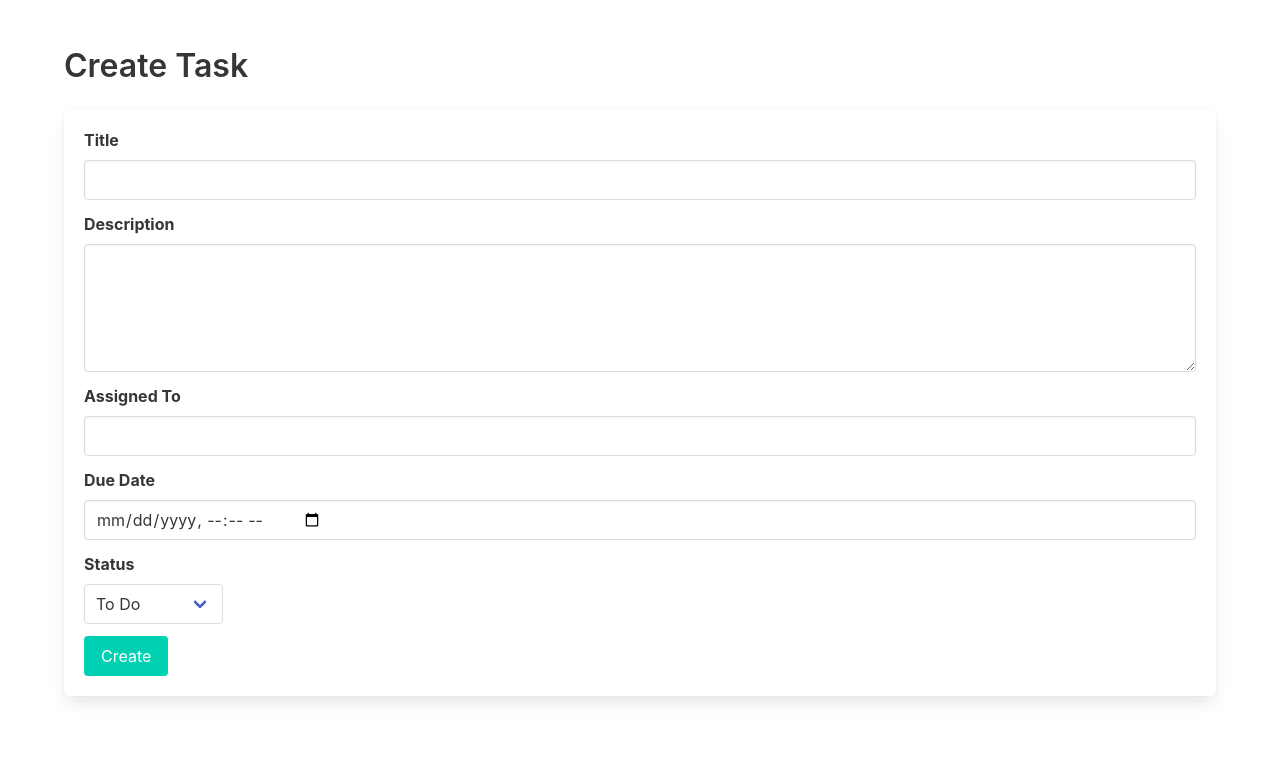
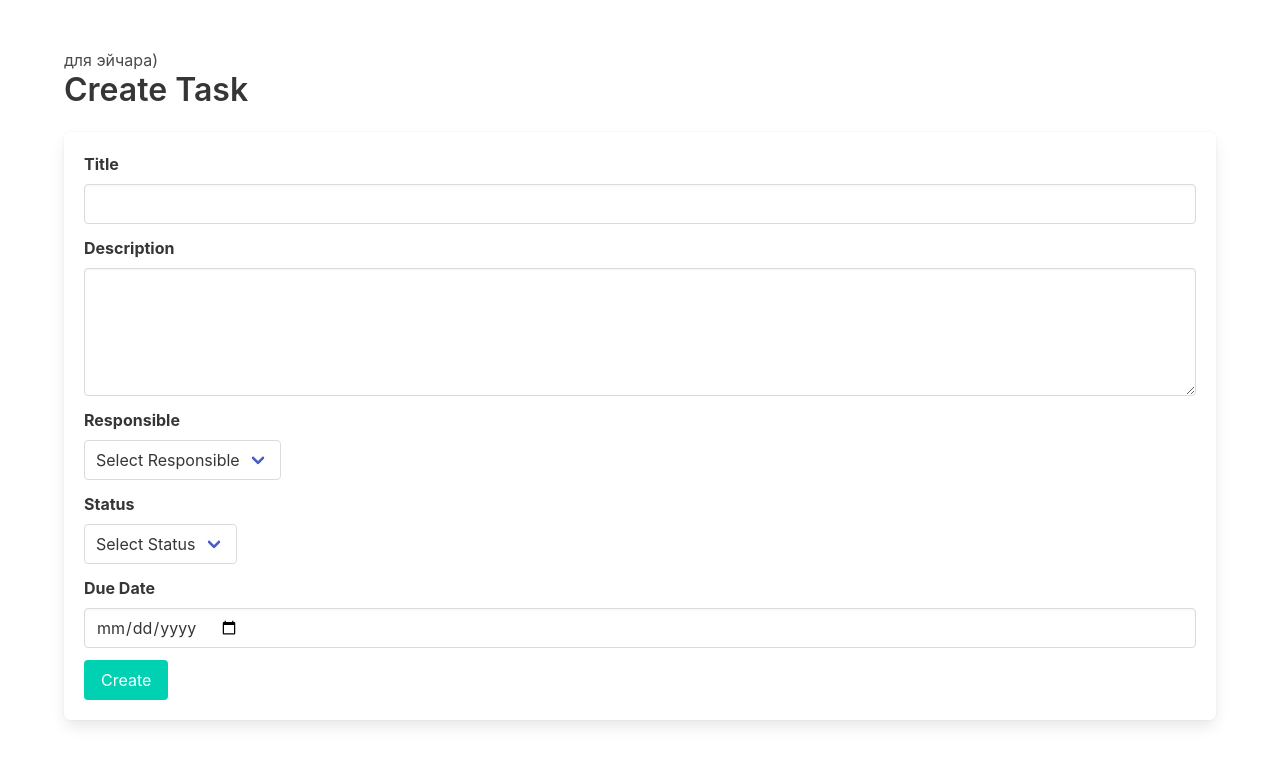
Before and after one commit to turamant/Order-execution-control, a FastAPI app: page /tasks/create in a window 1280 px wide. Shown: the top 765 px of the page. Run offline with FastAPI, Linux system fonts and the light colour scheme.

Commit message:
task:create,update,delete

```diff
--- a/main.py
+++ b/main.py
@@ -4,8 +4,8 @@
 from database import Base, engine
 from routers.task_web_router import task_web_router
 from routers.task_api_router import task_api_router
-
-
+from routers.status_web_router import status_web_router
+from routers.responsible_web_router import responsible_web_router
 # Создаем все таблицы
 Base.metadata.create_all(bind=engine)
 
@@ -16,7 +16,8 @@
 # Регистрируем роутер для задач
 app.include_router(task_api_router)
 app.include_router(task_web_router)
-
+app.include_router(status_web_router)
+app.include_router(responsible_web_router)
 @app.get("/", response_class=HTMLResponse)
 async def home(request: Request):
     return templates.TemplateResponse("home.html", {"request": request})
--- a/models/responsible.py
+++ b/models/responsible.py
@@ -4,5 +4,3 @@
 class Responsible(BaseModel):
     id: int
     name: str
-    email: str
-    phone: str
--- a/models/status.py
+++ b/models/status.py
@@ -4,4 +4,3 @@
 class Status(BaseModel):
     id: int
     name: str
-    description: str
--- a/routers/task_web_router.py
+++ b/routers/task_web_router.py
@@ -4,11 +4,14 @@
 from fastapi.templating import Jinja2Templates
 from sqlalchemy.orm import Session
 from datetime import datetime
+
+from models.responsible import Responsible
+from models.status import Status
+from models.task import Task
+from schemas.responsible import ResponsibleDB
+from schemas.status import StatusDB
 from schemas.task import TaskDB
 from database import SessionLocal
-from models.task import Task
-from typing import Annotated, List
-
 
 
 
@@ -31,34 +34,44 @@
 
 @task_web_router.get("/", response_class=HTMLResponse)
 async def tasks(request: Request, db: Session = Depends(get_db)):
-    tasks = db.query(TaskDB).all()
-    return templates.TemplateResponse("task_list.html", {"request": request, "tasks": tasks})
+    db_tasks = db.query(TaskDB).all()
+    return templates.TemplateResponse("task_list.html",
+                                      {"request": request,
+                                       "tasks": db_tasks
+                                       })
+
 
 @task_web_router.get("/create", response_class=HTMLResponse)
-async def create_task(request: Request):
-    return templates.TemplateResponse("task_create.html", {"request": request})
+async def create_task(request: Request, db: Session = Depends(get_db)):
+    responsibles = db.query(ResponsibleDB).all()
+    statuses = db.query(StatusDB).all()
+    return templates.TemplateResponse("task_create.html",
+                                       {"request": request,
+                                        "responsibles": responsibles,
+                                        "statuses": statuses})
 
 @task_web_router.post("/create", response_class=HTMLResponse)
 async def store_task(request: Request, db: Session = Depends(get_db)):
     form = await request.form()
     title = form.get("title")
     description = form.get("description")
-    assigned_to = form.get("assigned_to")
+    responsible_id = int(form.get("responsible_id"))
+    status_id = int(form.get("status_id"))
     due_date_str = form.get("due_date")
     due_date = datetime.fromisoformat(due_date_str)
-    status = form.get("status")
 
     new_task = TaskDB(
         title=title,
         description=description,
-        assigned_to=assigned_to,
-        due_date=due_date,
-        status=status
+        responsible_id=responsible_id,
+        status_id=status_id,
+        due_date=due_date
     )
     db.add(new_task)
     db.commit()
 
     return templates.TemplateResponse("task_detail.html", {"request": request, "task": new_task})
+
 @task_web_router.get("/{task_id}", response_class=HTMLResponse)
 async def read_task(request: Request, task_id: int, db: Session = Depends(get_db)):
     db_task = db.query(TaskDB).filter(TaskDB.id == task_id).first()
@@ -71,9 +84,14 @@
 @task_web_router.get("/{task_id}/edit", response_class=HTMLResponse)
 async def edit_task(request: Request, task_id: int, db: Session = Depends(get_db)):
     db_task = db.query(TaskDB).filter(TaskDB.id == task_id).first()
+    responsibles = db.query(ResponsibleDB).all()
+    statuses = db.query(StatusDB).all()
     if db_task is None:
         raise HTTPException(status_code=404, detail="Task not found")
-    return templates.TemplateResponse("task_edit.html", {"request": request, "task": db_task})
+    return templates.TemplateResponse("task_edit.html", {"request": request,
+                                                         "task": db_task,
+                                                         "responsibles": responsibles,
+                                                         "statuses": statuses})
 
 @task_web_router.post("/{task_id}/edit", response_class=HTMLResponse)
 async def update_task(request: Request, task_id: int, db: Session = Depends(get_db)):
@@ -84,14 +102,18 @@
     form = await request.form()
     db_task.title = form.get("title")
     db_task.description = form.get("description")
-    db_task.assigned_to = form.get("assigned_to")
+    db_task.responsible_id = form.get("responsible_id")
+    db_task.status_id = form.get("status_id")
     due_date_str = form.get("due_date")
     db_task.due_date = datetime.fromisoformat(due_date_str)
-    db_task.status = form.get("status")
+
     db_task.updated_at = datetime.now()
 
     db.commit()
-    return templates.TemplateResponse("task_detail.html", {"request": request, "task": db_task})
+    return templates.TemplateResponse("task_detail.html",
+                                      {"request": request,
+                                       "task": db_task,
+                                       })
 
 
 @task_web_router.get("/{task_id}/delete", response_class=HTMLResponse)
@@ -105,7 +127,31 @@
     return templates.TemplateResponse("task_list.html", {"request": request, "tasks": db.query(TaskDB).all()})
 
 
+@task_web_router.get("/statuses/create", response_class=HTMLResponse)
+async def create_status_get(request: Request):
+    return templates.TemplateResponse("status_create.html", {"request": request})
 
+@task_web_router.post("/statuses/create", response_class=HTMLResponse)
+async def create_status_post(request: Request, db: Session = Depends(get_db)):
+    form = await request.form()
+    name = form.get("name")
+    new_status = StatusDB(name=name)
+    db.add(new_status)
+    db.commit()
+    return RedirectResponse(url="/tasks", status_code=302)
+
+@task_web_router.get("/responsibles/create", response_class=HTMLResponse)
+async def create_responsible_get(request: Request):
+    return templates.TemplateResponse("responsible_create.html", {"request": request})
+
+@task_web_router.post("/responsibles/create", response_class=HTMLResponse)
+async def create_responsible_post(request: Request, db: Session = Depends(get_db)):
+    form = await request.form()
+    name = form.get("name")
+    new_responsible = ResponsibleDB(name=name)
+    db.add(new_responsible)
+    db.commit()
+    return RedirectResponse(url="/tasks", status_code=302)
 
 
 
--- a/templates/base.html
+++ b/templates/base.html
@@ -7,6 +7,7 @@
 <body>
     <section class="section">
         <div class="container">
+            <p>для эйчара)</p>
             {% block content %}{% endblock %}
         </div>
     </section>
--- a/templates/home.html
+++ b/templates/home.html
@@ -3,4 +3,6 @@
 {% block content %}
 <h1 class="title">Task List</h1>
 <a href="/tasks/" class="button is-warning">Tasks</a>
+<a href="/statuses/" class="button is-warning">Statuses</a>
+<a href="/responsibles/" class="button is-warning">Responsibles</a>
 {% endblock %}
--- a/templates/task_create.html
+++ b/templates/task_create.html
@@ -2,12 +2,12 @@
 
 {% block content %}
 <h1 class="title">Create Task</h1>
-
-<form method="post" class="box">
+<div class="box">
+    <form method="post" action="/tasks/create">
         <div class="field">
             <label class="label" for="title">Title</label>
             <div class="control">
-            <input type="text" class="input" id="title" name="title" required>
+                <input class="input" type="text" id="title" name="title" required>
             </div>
         </div>
         <div class="field">
@@ -17,33 +17,42 @@
             </div>
         </div>
         <div class="field">
-        <label class="label" for="assigned_to">Assigned To</label>
+            <label class="label" for="responsible_id">Responsible</label>
             <div class="control">
-            <input type="text" class="input" id="assigned_to" name="assigned_to" required>
+                <div class="select">
+                    <select id="responsible_id" name="responsible_id" required>
+                        <option value="">Select Responsible</option>
+                        {% for responsible in responsibles %}
+                        <option value="{{ responsible.id }}">{{ responsible.name }}</option>
+                        {% endfor %}
+                    </select>
+                </div>
+            </div>
+        </div>
+        <div class="field">
+            <label class="label" for="status_id">Status</label>
+            <div class="control">
+                <div class="select">
+                    <select id="status_id" name="status_id" required>
+                        <option value="">Select Status</option>
+                        {% for status in statuses %}
+                        <option value="{{ status.id }}">{{ status.name }}</option>
+                        {% endfor %}
+                    </select>
+                </div>
             </div>
         </div>
         <div class="field">
             <label class="label" for="due_date">Due Date</label>
             <div class="control">
-            <input type="datetime-local" class="input" id="due_date" name="due_date" required>
-        </div>
-    </div>
-    <div class="field">
-        <label class="label" for="status">Status</label>
-        <div class="control">
-            <div class="select">
-                <select id="status" name="status">
-                    <option value="todo">To Do</option>
-                    <option value="in_progress">In Progress</option>
-                    <option value="done">Done</option>
-                </select>
-            </div>
+                <input class="input" type="date" id="due_date" name="due_date" required>
             </div>
         </div>
         <div class="field">
             <div class="control">
-            <button type="submit" class="button is-primary">Create</button>
+                <button class="button is-primary" type="submit">Create</button>
             </div>
         </div>
     </form>
+</div>
 {% endblock %}
--- a/templates/task_detail.html
+++ b/templates/task_detail.html
@@ -5,7 +5,9 @@
 <div class="box">
     <h5 class="title is-5">{{ task.title }}</h5>
     <p class="content">{{ task.description }}</p>
-    <p>Status: {{ task.status }}</p>
+    <p>Responsible: {{ task.responsible.name }}</p>
+    <p>Status: {{ task.status.name }}</p>
+    <p>Due Date: {{ task.due_date }}</p>
     <p>Created: {{ task.created_at }}</p>
     <p>Updated: {{ task.updated_at }}</p>
     <div class="buttons">
--- a/templates/task_list.html
+++ b/templates/task_list.html
@@ -8,6 +8,7 @@
             <th>ID</th>
             <th>Title</th>
             <th>Description</th>
+            <th>Responsible</th>
             <th>Status</th>
             <th>Actions</th>
         </tr>
@@ -18,7 +19,8 @@
             <td>{{ task.id }}</td>
             <td>{{ task.title }}</td>
             <td>{{ task.description }}</td>
-            <td>{{ task.status }}</td>
+            <td>{{ task.responsible.name }}</td>
+            <td>{{ task.status.name }}</td>
             <td>
                 <div class="buttons">
                     <a href="/tasks/{{ task.id }}" class="button is-primary">View</a>
```
Also changed, not shown: models/task.py (+24 -3 lines), routers/responsible_web_router.py (added, +38 -0 lines), routers/status_web_router.py (added, +37 -0 lines), schemas/task.py (+10 -3 lines), templates/responsible_create.html (added, +20 -0 lines), templates/responsible_list.html (added, +35 -0 lines), templates/status_create.html (added, +20 -0 lines), templates/status_list.html (added, +35 -0 lines), templates/task_edit.html (+24 -16 lines). Lines whose indentation alone changed are shown as unchanged.
